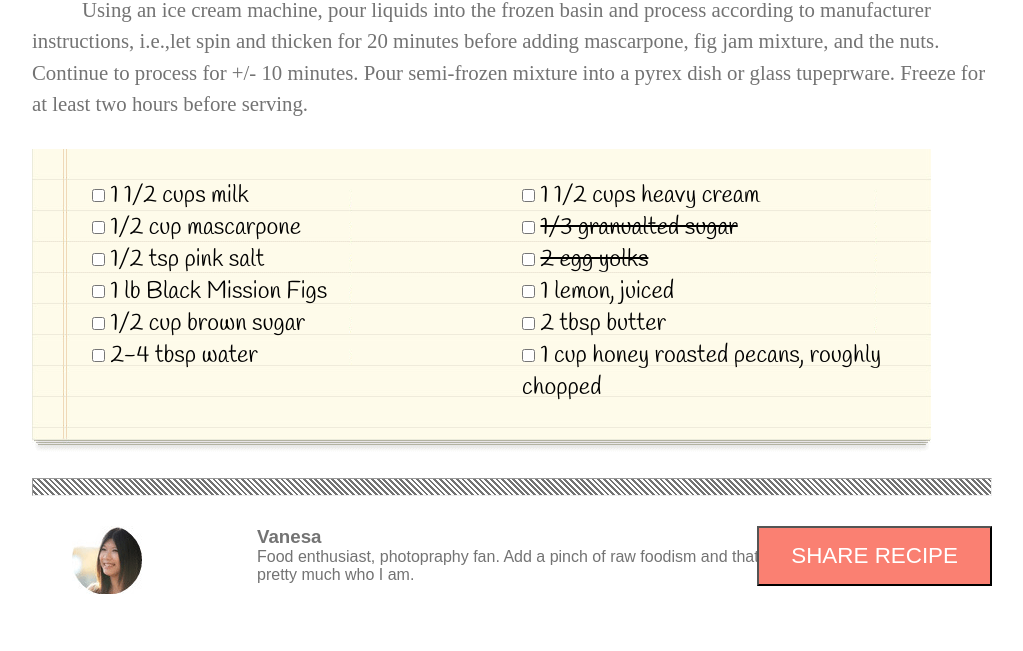
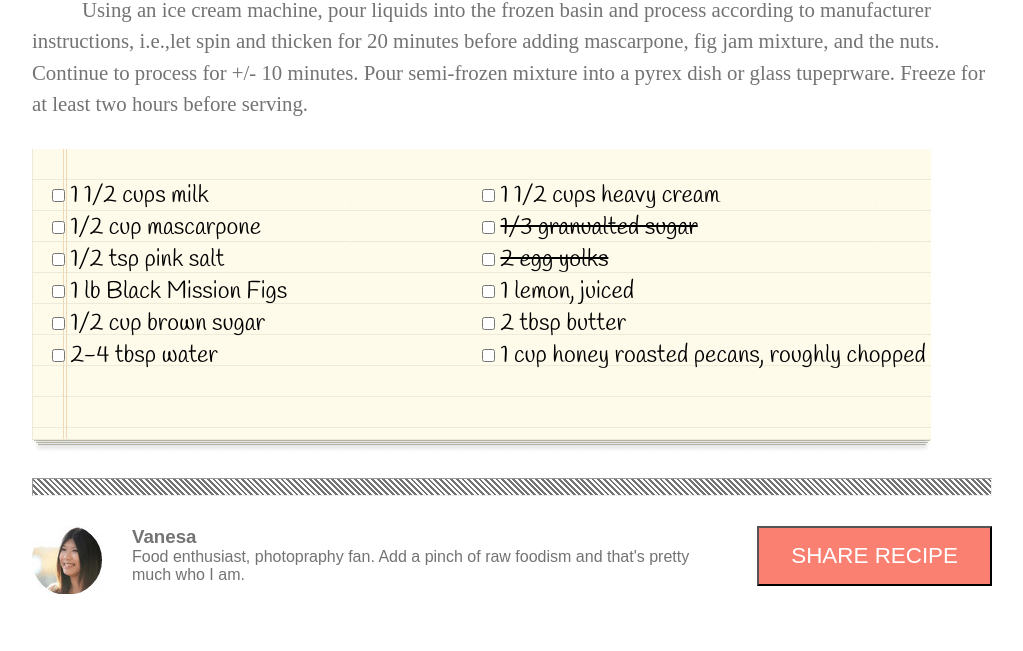
Before and after one commit to crystal-leesj/chocolate-pizza, a plain HTML site: page index.html in a window 1280 px wide. Shown: the part 1090-1741 px from the top of the page, without its empty margins (128-1151 px from the left). Drawn offline with Linux system fonts and the light colour scheme; a web font is replaced by a local one.

Commit message:
fix minor padding issue

```diff
--- a/css/style.css
+++ b/css/style.css
@@ -1,6 +1,10 @@
 * {
   box-sizing: border-box;
   margin: 0 auto;
+}
+
+ul {
+  padding: 0;
 }
 
 body {
@@ -162,8 +166,9 @@ footer .share-button {
 }
 
 #van-intoduction {
-  width: 550px;
+  width: 600px;
   padding-left: 0;
+  margin-right: 260px;
 }
 
 .divider {
--- a/index.html
+++ b/index.html
@@ -31,7 +31,7 @@
 
     <main>
       <h1>Chocolate Pizza</h1>
-      <h3>POSTED ON 15 DEC 2013 / DESSERTS<span><img src='img/print-icon.png' alt='print-icon' />Print</span>></h3>
+      <h3>POSTED ON 15 DEC 2013 / DESSERTS<span><img src='img/print-icon.png' alt='print-icon' />Print</span></h3>
       <img src='img/choco-pizza.png' alt='choco-pizza' />
       <div id='contents'>
         <p>
```
